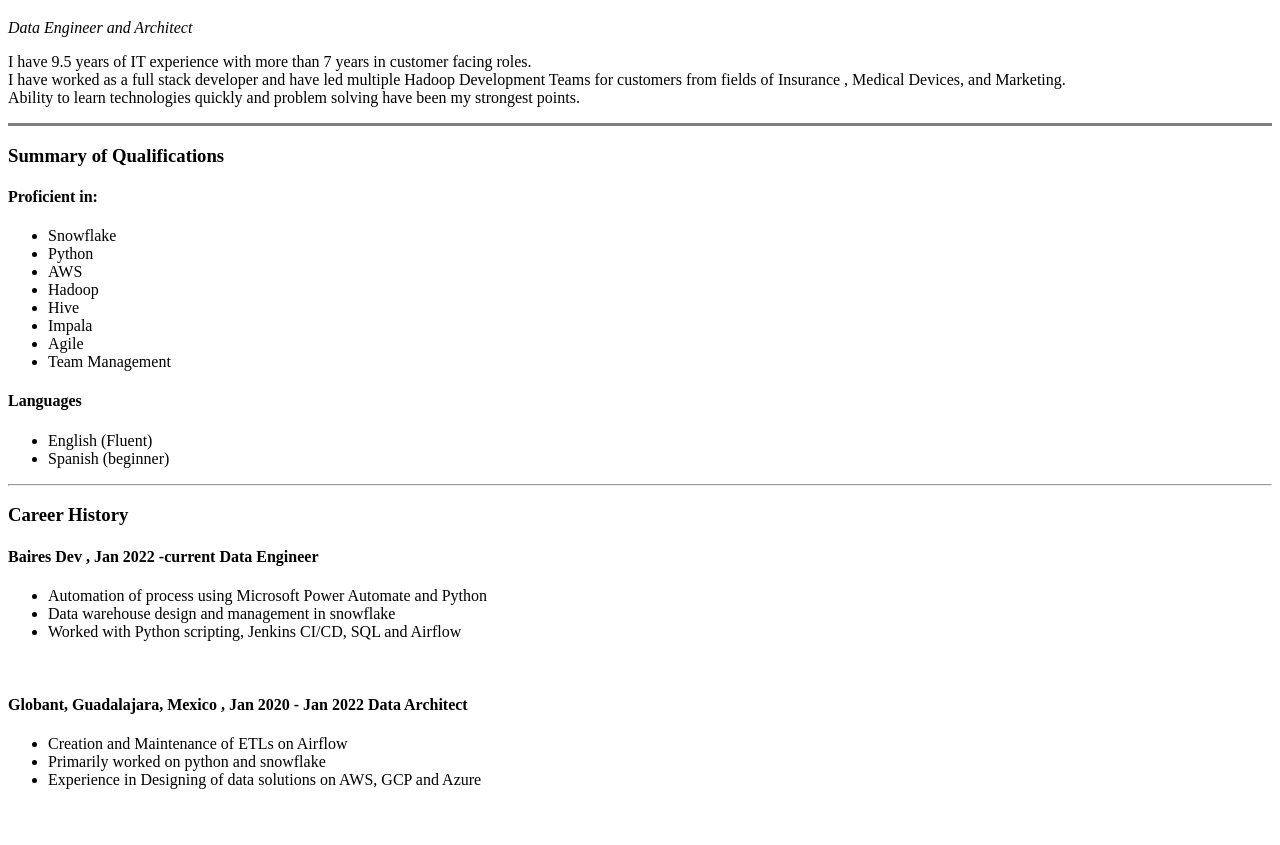
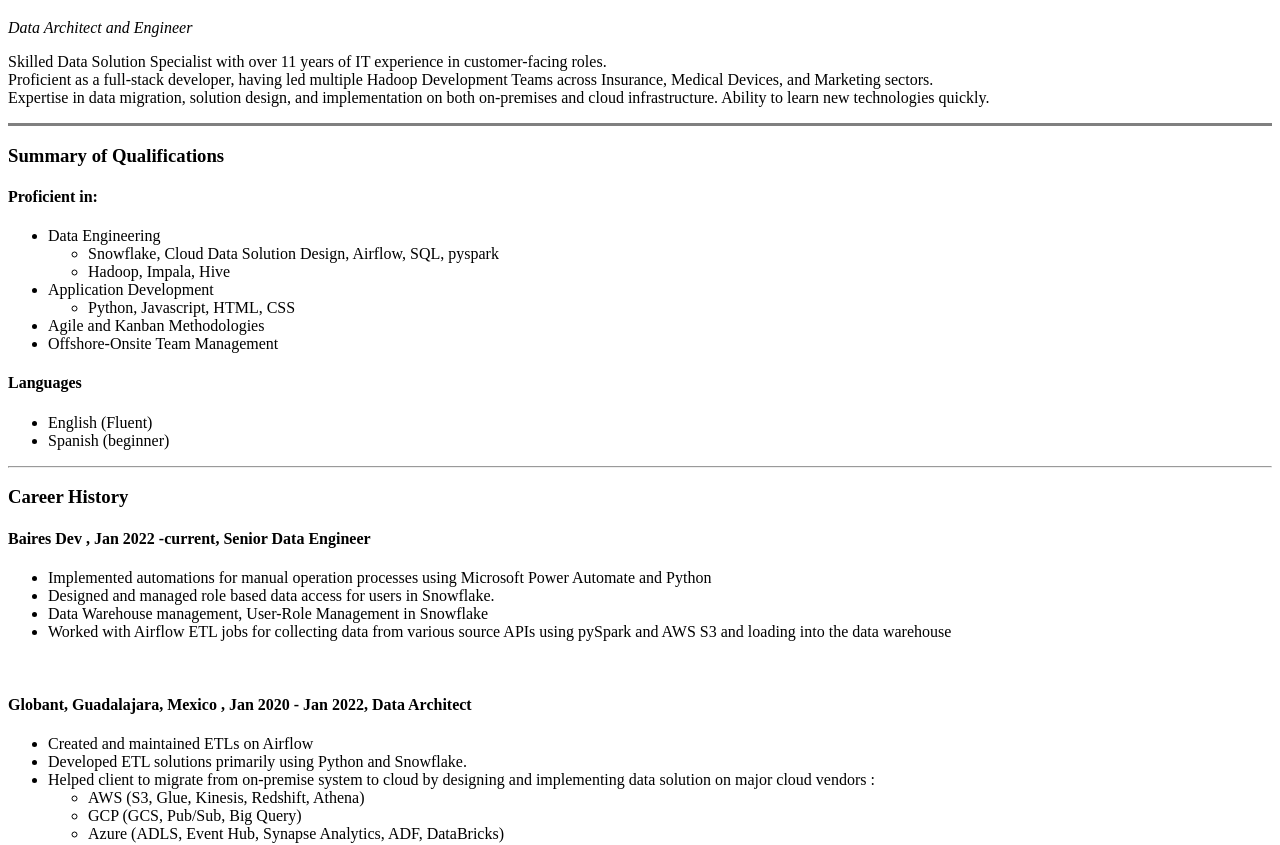
Before and after one commit to Ashish1304/cv, a plain HTML site: page index.html in a window 1280 px wide. Shown: the part 323-1168 px from the top of the page. Drawn offline with Linux system fonts and the light colour scheme.

Commit message:
Update index.html
2024 update

```diff
--- a/index.html
+++ b/index.html
@@ -11,16 +11,16 @@
     <img src="img/ashish.png" alt="" width="250" height="250">
     <h1>Ashish George</h1>
     <p>
-        <em>Data Engineer and Architect</em>
+        <em>Data Architect and Engineer </em>
     </p>
     <p>
-        I have 9.5 years of IT experience with more than 7 years in customer facing roles.
+        Skilled Data Solution Specialist with over 11 years of IT experience in customer-facing roles.
         <br>
-        I have worked as a full stack developer
-        and have led multiple Hadoop Development Teams for customers from fields of Insurance , Medical Devices, and
-        Marketing.
+        Proficient as a full-stack developer, having led multiple Hadoop Development Teams across Insurance, Medical
+        Devices, and Marketing sectors.
         <br>
-        Ability to learn technologies quickly and problem solving have been my strongest points.
+        Expertise in data migration, solution design, and implementation on both on-premises and cloud infrastructure. Ability to learn new technologies quickly.
+        <br>
     </p>
     <hr size="3" noshade="">
 
@@ -29,14 +29,19 @@
 
         <h4>Proficient in:</h4>
         <ul>
-            <li>Snowflake</li>
-            <li>Python</li>
-            <li>AWS</li>
-            <li>Hadoop</li>
-            <li>Hive</li>
-            <li>Impala</li>
-            <li>Agile</li>
-            <li>Team Management</li>
+            <li>Data Engineering
+                <ul>
+                    <li>Snowflake, Cloud Data Solution Design, Airflow, SQL, pyspark</li>
+                    <li>Hadoop, Impala, Hive</li>
+                </ul>
+            </li>
+            <li>Application Development
+                <ul>
+                    <li>Python, Javascript, HTML, CSS</li>
+                </ul>
+            </li>
+            <li>Agile and Kanban Methodologies</li>
+            <li>Offshore-Onsite Team Management</li>
         </ul>
 
         <h4>Languages</h4>
@@ -49,19 +54,27 @@
     <hr>
     <p>
         <h3>Career History</h3>
-        <h4><b>Baires Dev </b>, Jan 2022 -current Data Engineer</h4>
+        <h4><b>Baires Dev </b>, Jan 2022 -current, Senior Data Engineer</h4>
         <ul>
-            <li>Automation of process using Microsoft Power Automate and Python</li>
-            <li>Data warehouse design and management in snowflake</li>
-            <li>Worked with Python scripting, Jenkins CI/CD, SQL and Airflow</li>
+            <li>Implemented automations for manual operation processes using Microsoft Power Automate and Python</li>
+            <li>Designed and managed role based data access for users in Snowflake.</li>
+            <li>Data Warehouse management, User-Role Management in Snowflake</li>
+            <li>Worked with Airflow ETL jobs for collecting data from various source APIs using pySpark and AWS S3 and loading into the data warehouse</li>
         </ul>
 
         <br>
-        <h4><b>Globant, Guadalajara, Mexico </b>, Jan 2020 - Jan 2022 Data Architect</h4>
+        <h4><b>Globant, Guadalajara, Mexico </b>, Jan 2020 - Jan 2022, Data Architect</h4>
         <ul>
-            <li>Creation and Maintenance of ETLs on Airflow</li>
-            <li>Primarily worked on python and snowflake</li>
-            <li>Experience in Designing of data solutions on AWS, GCP and Azure</li>
+            <li>Created and maintained ETLs on Airflow</li>
+            <li>Developed ETL solutions primarily using Python and Snowflake.</li>
+            <li>Helped client to migrate from on-premise system to cloud by designing and implementing data
+solution on major cloud vendors :
+                <ul>
+                    <li>AWS (S3, Glue, Kinesis, Redshift, Athena)</li>
+                    <li>GCP (GCS, Pub/Sub, Big Query)</li>
+                    <li>Azure (ADLS, Event Hub, Synapse Analytics, ADF, DataBricks)</li>
+                </ul>
+            </li>
         </ul>
 
         <br>
@@ -79,7 +92,7 @@
         <br>
         <h4><b>Tata Consultancy Services, Stockholm, Sweden </b>, July 2016 - Dec 2016 Hadoop Technical Lead</h4>
         <ul>
-            <li>Implemented TCS Big Data Product (Active ArchiveTM) for a customer in the field of Insurance</li>
+            <li>Successfully implemented TCS Big Data Product (Active Archive™) for a customer in the insurance industry.</li>
             <li>Provided solution for the management of millions of small size files</li>
             <li>Received customer appreciation for problems solving and timely delivery</li>
         </ul>
@@ -96,8 +109,8 @@
         <br>
         <h4><b>Tata Consultancy Services, Trivandrum, India </b>, July 2013 - April 2014 J2EE Trainer</h4>
         <ul>
-            <li>Provided J2EE training new joiners in the company</li>
-            <li>Worked closely with the Learning and Development department to form effective training regime</li>
+            <li>Provided J2EE training to new employees</li>
+            <li>Collaborated with the Learning and Development department to develop an effective training program</li>
         </ul>
         <br>
     </p>
```
